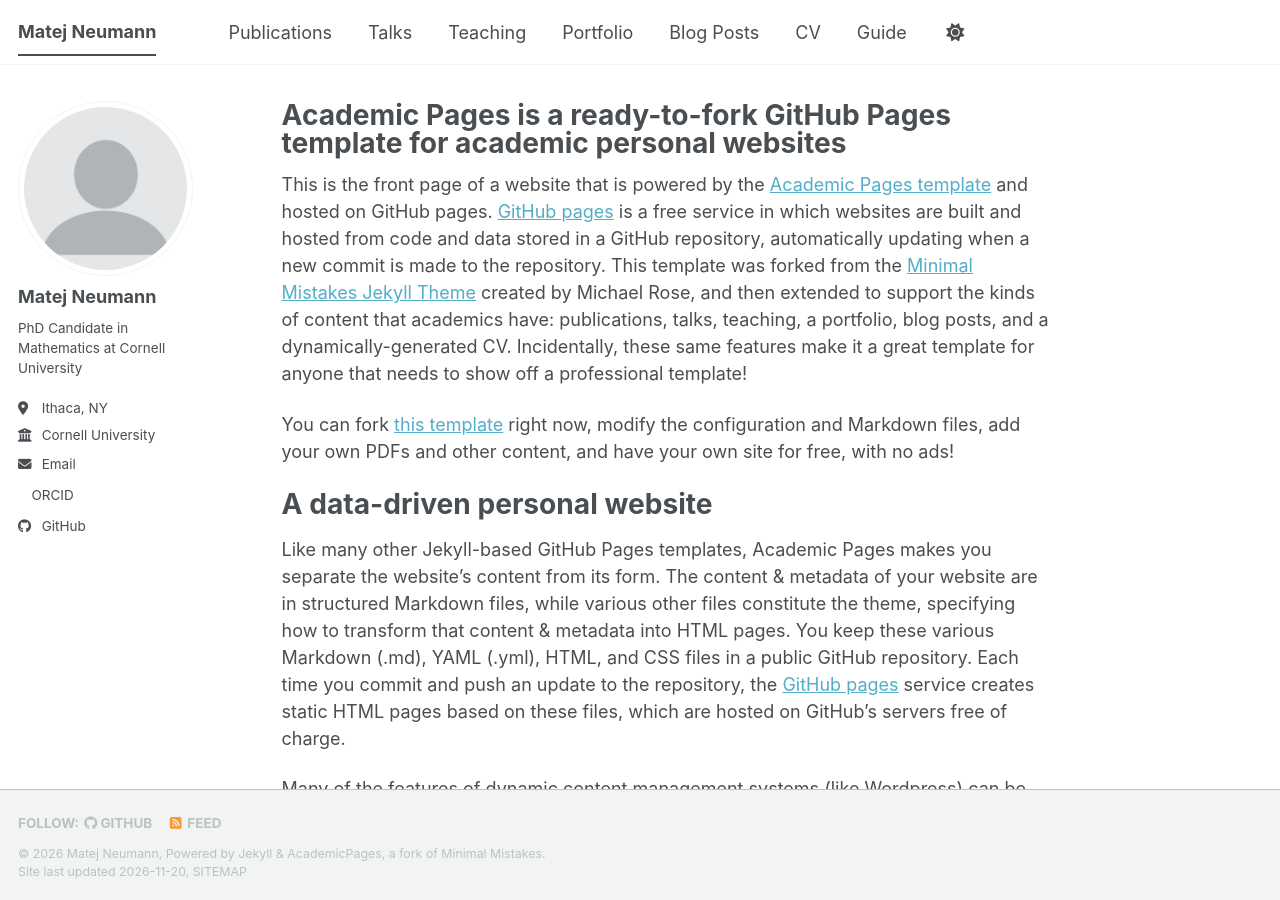
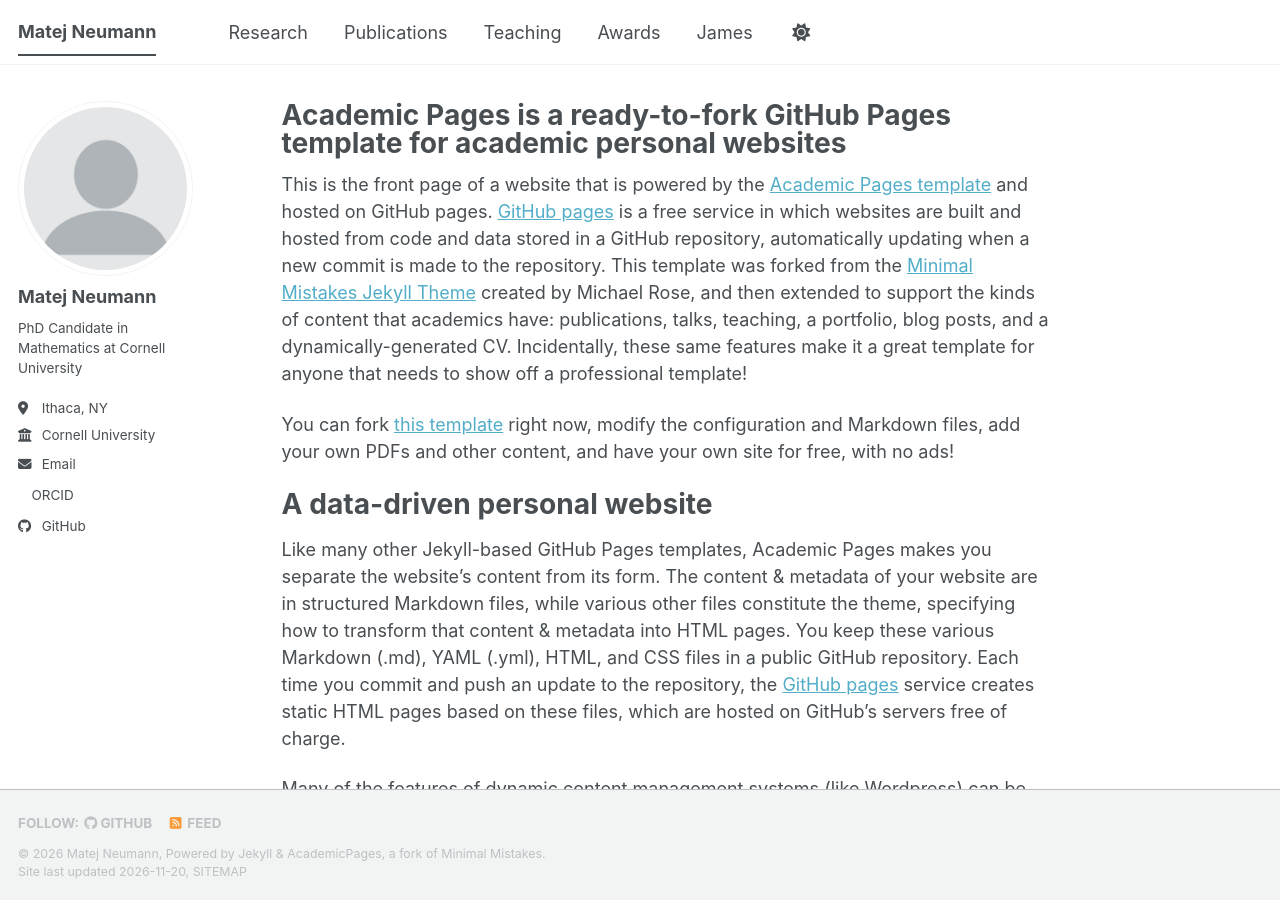
Before and after one commit to matejxx1/matejxx1.github.io, a Jekyll site: the page built from _pages/about.md, in a window 1280 px wide and 900 px high. Built offline with Jekyll 4.4.1, drawn with Linux system fonts in a browser that asks for light colours; a script bundle is joined from its source files by our own code; a style sheet for code colours, icons or effects is not loaded.

Commit message:
Update navigation links in navigation.yml
Removed several main links and added 'Awards' and 'James' links.

```diff
--- a/_data/navigation.yml
+++ b/_data/navigation.yml
@@ -6,25 +6,19 @@
 #
 # NOTE that only one of the CV options should be selected, the first is for the
 #      Markdown formatted page while the second is generated using JSON.
+# main links
+main:
+  - title: "Research"
+    url: /research/
 
-main:
   - title: "Publications"
     url: /publications/
-
-  - title: "Talks"
-    url: /talks/
 
   - title: "Teaching"
     url: /teaching/
 
-  - title: "Portfolio"
-    url: /portfolio/
+  - title: "Awards"
+    url: /awards/
 
-  - title: "Blog Posts"
-    url: /year-archive/
-
-  - title: "CV"
-    url: /cv/
-
-  - title: "Guide"
-    url: /markdown/
+  - title: "James"
+    url: /james/
```
